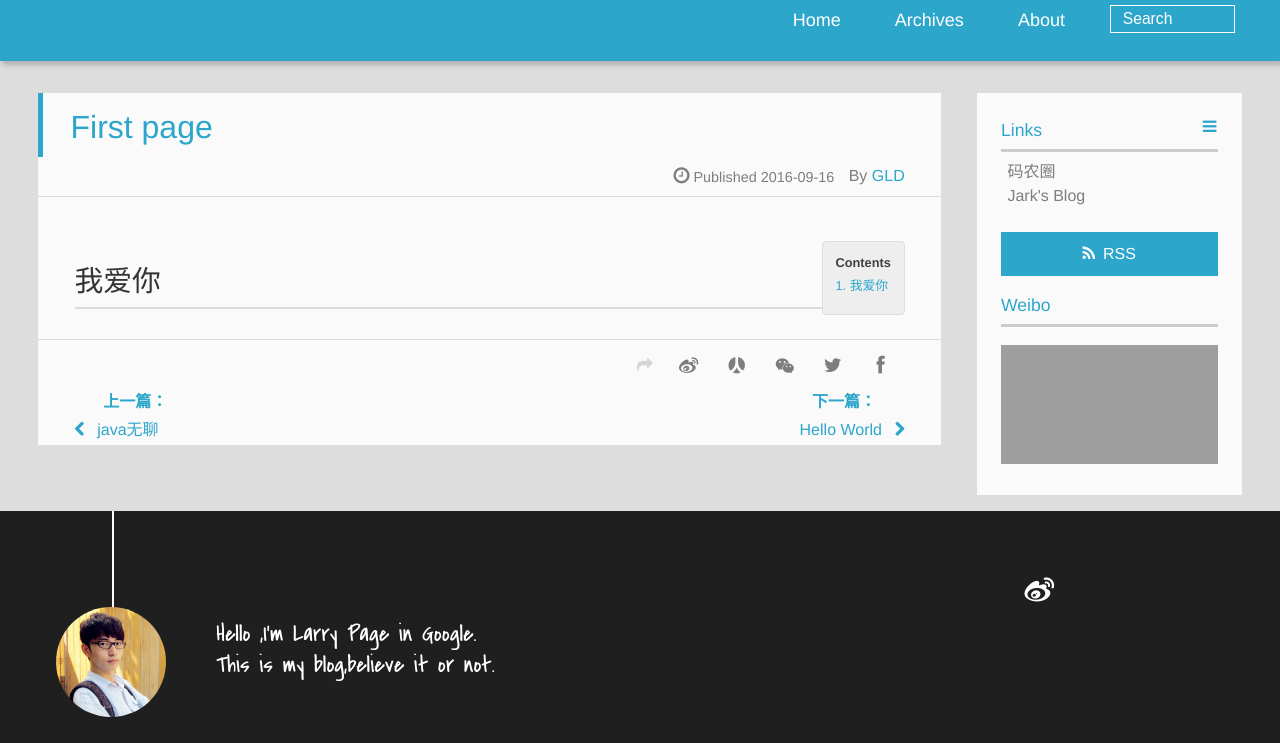
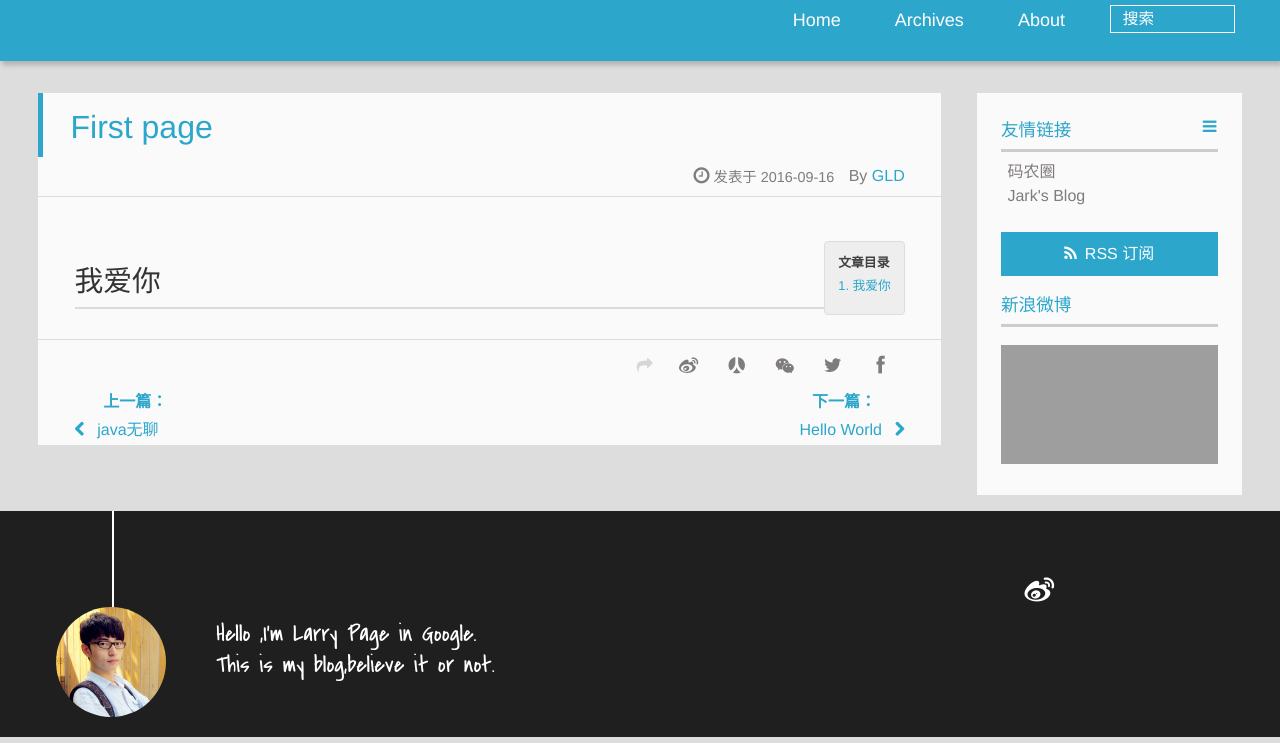
Before and after one commit to Sunnygld/Sunnygld.github.io, a plain HTML site: page 2016/09/16/First page/index.html in a window 1280 px wide. Shown: the part 120-863 px from the top of the page. Drawn offline with Linux system fonts and the light colour scheme; grey boxes are pictures that could not be loaded; a script that the page names is missing.

Commit message:
Site updated: 2016-09-16 19:30:33

```diff
--- a/2016/09/16/First page/index.html
+++ b/2016/09/16/First page/index.html
@@ -48,7 +48,7 @@
 				<h1 class="site-name"><a href="/" title="Gld&#39;s blog">Gld&#39;s blog</a></h1>
 				<h2 class="blog-motto"></h2>
 			</div>
-			<div class="navbar"><a class="navbutton navmobile" href="#" title="Menu">
+			<div class="navbar"><a class="navbutton navmobile" href="#" title="菜单">
 			</a></div>
 			<nav class="animated">
 				<ul>
@@ -64,7 +64,7 @@
 
 					<form class="search" action="//google.com/search" method="get" accept-charset="utf-8">
 						<label>Search</label>
-						<input type="search" id="search" name="q" autocomplete="off" maxlength="20" placeholder="Search" />
+						<input type="search" id="search" name="q" autocomplete="off" maxlength="20" placeholder="搜索" />
 						<input type="hidden" name="q" value="site:gongly.cn">
 					</form>
 
@@ -87,14 +87,14 @@
 		<a href="/about" title="GLD" target="_blank" itemprop="author">GLD</a>
 
   <p class="article-time">
-    <time datetime="2016-09-16T10:39:41.000Z" itemprop="datePublished"> Published 2016-09-16</time>
+    <time datetime="2016-09-16T10:39:41.000Z" itemprop="datePublished"> 发表于 2016-09-16</time>
 
   </p>
 </header>
 	<div class="article-content">
 
 		<div id="toc" class="toc-article">
-			<strong class="toc-title">Contents</strong>
+			<strong class="toc-title">文章目录</strong>
 
 			<ol class="toc"><li class="toc-item toc-level-1"><a class="toc-link" href="#我爱你"><span class="toc-number">1.</span> <span class="toc-text">我爱你</span></a></li></ol>
 
@@ -147,17 +147,17 @@
 
 
 </div>
-      <div class="openaside"><a class="navbutton" href="#" title="Show Sidebar"></a></div>
+      <div class="openaside"><a class="navbutton" href="#" title="显示侧边栏"></a></div>
 
   <div id="toc" class="toc-aside">
-  <strong class="toc-title">Contents</strong>
+  <strong class="toc-title">文章目录</strong>
 
  <ol class="toc"><li class="toc-item toc-level-1"><a class="toc-link" href="#我爱你"><span class="toc-number">1.</span> <span class="toc-text">我爱你</span></a></li></ol>
 
   </div>
 
 <div id="asidepart">
-<div class="closeaside"><a class="closebutton" href="#" title="Hide Sidebar"></a></div>
+<div class="closeaside"><a class="closebutton" href="#" title="隐藏侧边栏"></a></div>
 <aside class="clearfix">
 
 
@@ -168,7 +168,7 @@
 
 
   <div class="linkslist">
-  <p class="asidetitle">Links</p>
+  <p class="asidetitle">友情链接</p>
     <ul>
 
           <li>
@@ -190,11 +190,11 @@
 
 
   <div class="rsspart">
-	<a href="/atom.xml" target="_blank" title="rss">RSS</a>
+	<a href="/atom.xml" target="_blank" title="rss">RSS 订阅</a>
 </div>
 
   <div class="weiboshow">
-  <p class="asidetitle">Weibo</p>
+  <p class="asidetitle">新浪微博</p>
     <iframe width="100%" height="119" class="share_self"  frameborder="0" scrolling="no" src="http://widget.weibo.com/weiboshow/index.php?language=&width=0&height=119&fansRow=2&ptype=1&speed=0&skin=9&isTitle=1&noborder=1&isWeibo=0&isFans=0&uid=null&verifier=b3593ceb&dpc=1"></iframe>
 </div>
 
@@ -415,7 +415,7 @@ var _hmt = _hmt || [];
 <!-- Totop Begin -->
 
 	<div id="totop">
-	<a title="Back to Top"><img src="/img/scrollup.png"/></a>
+	<a title="返回顶部"><img src="/img/scrollup.png"/></a>
 	</div>
 	<script src="/js/totop.js"></script>
 
--- a/css/style.css
+++ b/css/style.css
@@ -1907,7 +1907,7 @@ footer {
 }
 #footer .line {
   width: 100%;
-  height: 14em;
+  height: 7em;
   margin: 0 auto;
 }
 @media only screen and (min-width: 768px) {
--- a/index.html
+++ b/index.html
@@ -44,7 +44,7 @@
 				<h1 class="site-name"><a href="/" title="Gld&#39;s blog">Gld&#39;s blog</a></h1>
 				<h2 class="blog-motto"></h2>
 			</div>
-			<div class="navbar"><a class="navbutton navmobile" href="#" title="Menu">
+			<div class="navbar"><a class="navbutton navmobile" href="#" title="菜单">
 			</a></div>
 			<nav class="animated">
 				<ul>
@@ -60,7 +60,7 @@
 
 					<form class="search" action="//google.com/search" method="get" accept-charset="utf-8">
 						<label>Search</label>
-						<input type="search" id="search" name="q" autocomplete="off" maxlength="20" placeholder="Search" />
+						<input type="search" id="search" name="q" autocomplete="off" maxlength="20" placeholder="搜索" />
 						<input type="hidden" name="q" value="site:gongly.cn">
 					</form>
 
@@ -85,7 +85,7 @@
 		<a href="/about" title="GLD" target="_blank" itemprop="author">GLD</a>
 
   <p class="article-time">
-    <time datetime="2016-09-16T10:40:15.000Z" itemprop="datePublished"> Published 2016-09-16</time>
+    <time datetime="2016-09-16T10:40:15.000Z" itemprop="datePublished"> 发表于 2016-09-16</time>
 
   </p>
 </header>
@@ -141,7 +141,7 @@
 		<a href="/about" title="GLD" target="_blank" itemprop="author">GLD</a>
 
   <p class="article-time">
-    <time datetime="2016-09-16T10:39:41.000Z" itemprop="datePublished"> Published 2016-09-16</time>
+    <time datetime="2016-09-16T10:39:41.000Z" itemprop="datePublished"> 发表于 2016-09-16</time>
 
   </p>
 </header>
@@ -190,7 +190,7 @@
 		<a href="/about" title="GLD" target="_blank" itemprop="author">GLD</a>
 
   <p class="article-time">
-    <time datetime="2016-09-16T09:46:03.237Z" itemprop="datePublished"> Published 2016-09-16</time>
+    <time datetime="2016-09-16T09:46:03.237Z" itemprop="datePublished"> 发表于 2016-09-16</time>
 
   </p>
 </header>
@@ -237,10 +237,10 @@
 
 
 </div>
-      <div class="openaside"><a class="navbutton" href="#" title="Show Sidebar"></a></div>
+      <div class="openaside"><a class="navbutton" href="#" title="显示侧边栏"></a></div>
 
 <div id="asidepart">
-<div class="closeaside"><a class="closebutton" href="#" title="Hide Sidebar"></a></div>
+<div class="closeaside"><a class="closebutton" href="#" title="隐藏侧边栏"></a></div>
 <aside class="clearfix">
 
 
@@ -251,7 +251,7 @@
 
 
   <div class="linkslist">
-  <p class="asidetitle">Links</p>
+  <p class="asidetitle">友情链接</p>
     <ul>
 
           <li>
@@ -273,11 +273,11 @@
 
 
   <div class="rsspart">
-	<a href="/atom.xml" target="_blank" title="rss">RSS</a>
+	<a href="/atom.xml" target="_blank" title="rss">RSS 订阅</a>
 </div>
 
   <div class="weiboshow">
-  <p class="asidetitle">Weibo</p>
+  <p class="asidetitle">新浪微博</p>
     <iframe width="100%" height="119" class="share_self"  frameborder="0" scrolling="no" src="http://widget.weibo.com/weiboshow/index.php?language=&width=0&height=119&fansRow=2&ptype=1&speed=0&skin=9&isTitle=1&noborder=1&isWeibo=0&isFans=0&uid=null&verifier=b3593ceb&dpc=1"></iframe>
 </div>
 
@@ -421,7 +421,7 @@ var _hmt = _hmt || [];
 <!-- Totop Begin -->
 
 	<div id="totop">
-	<a title="Back to Top"><img src="/img/scrollup.png"/></a>
+	<a title="返回顶部"><img src="/img/scrollup.png"/></a>
 	</div>
 	<script src="/js/totop.js"></script>
 
```
Also changed, not shown: 2016/09/16/hello-world/index.html (+11 -11 lines), 2016/09/16/java无聊/index.html (+11 -11 lines), archives/2016/09/index.html (+5 -5 lines), archives/2016/index.html (+5 -5 lines), archives/index.html (+6 -6 lines).
